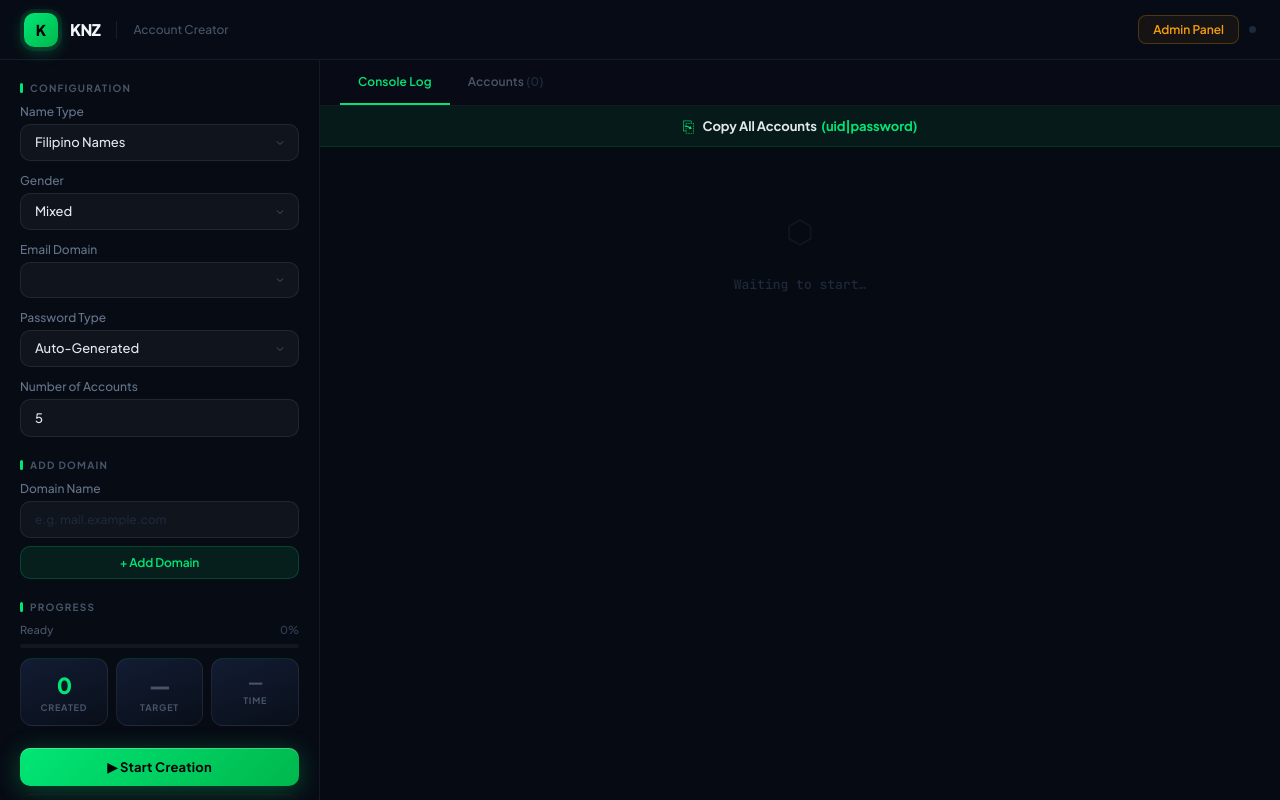
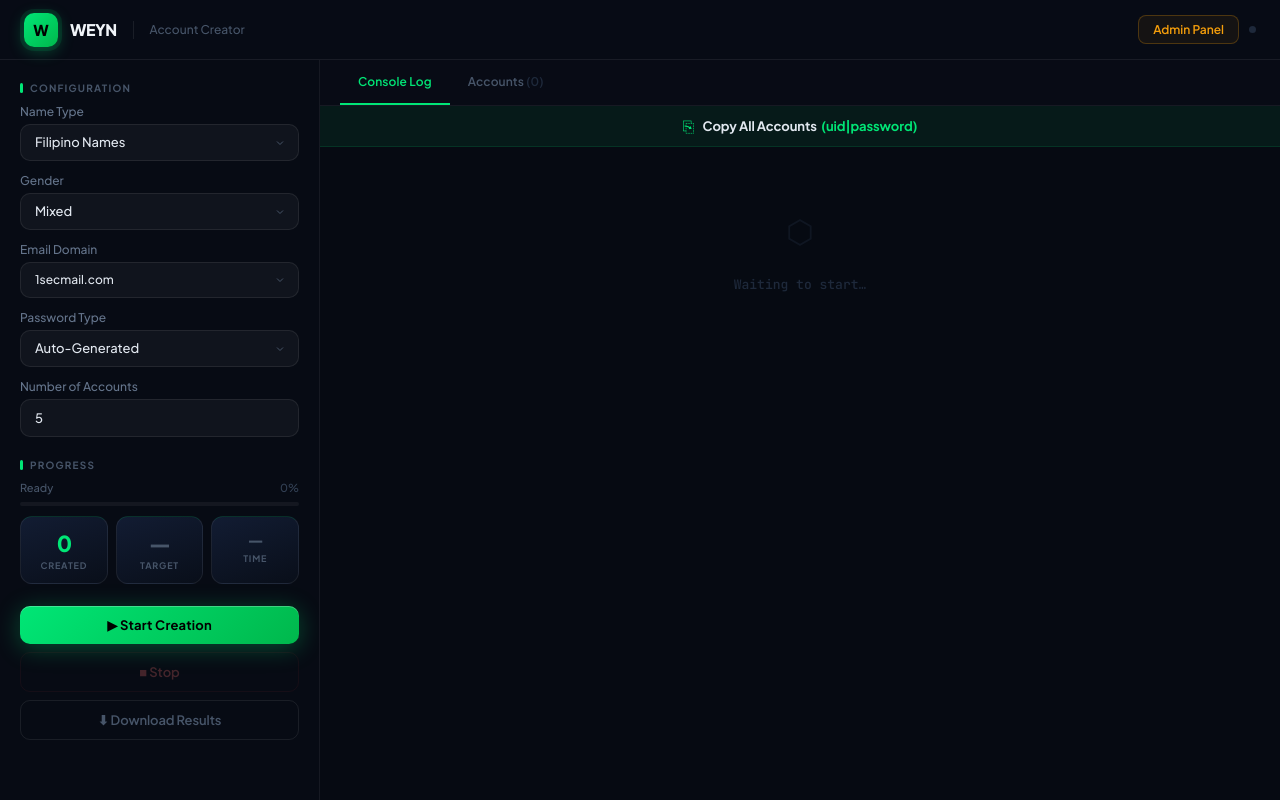
Before and after one commit to leiasaur8-netizen/kriet, a Flask app: template templates/index.html in a window 1280 px wide. Run offline with Flask 3, Linux system fonts and the light colour scheme; the template is opened without the code that fills it: most values are stand-ins (such as "Sample title", 1, 10 or a date in 2020); lists and menus that the app fills with data are empty; parts of the project's set-up code (start-up, migrations or seed data) failed here and were passed over.

Commit message:
Add files via upload

```diff
--- a/templates/admin.html
+++ b/templates/admin.html
@@ -3,7 +3,7 @@
 <head>
 <meta charset="UTF-8">
 <meta name="viewport" content="width=device-width, initial-scale=1.0">
-<title>KNZ — Admin</title>
+<title>WEYN — Admin</title>
 <link rel="preconnect" href="https://fonts.googleapis.com">
 <link href="https://fonts.googleapis.com/css2?family=Plus+Jakarta+Sans:wght@300;400;500;600;700;800&family=JetBrains+Mono:wght@400;500&display=swap" rel="stylesheet">
 <style>
@@ -523,8 +523,8 @@
 <body>
 
 <header>
-  <div class="logo-mark">K</div>
-  <span class="logo-text">KNZ</span>
+  <div class="logo-mark">W</div>
+  <span class="logo-text">WEYN</span>
   <div class="logo-sep"></div>
   <span class="admin-badge">ADMIN</span>
   <div class="header-actions">
--- a/templates/admin_login.html
+++ b/templates/admin_login.html
@@ -3,7 +3,7 @@
 <head>
 <meta charset="UTF-8">
 <meta name="viewport" content="width=device-width, initial-scale=1.0">
-<title>KNZ — Admin</title>
+<title>WEYN — Admin</title>
 <link rel="preconnect" href="https://fonts.googleapis.com">
 <link href="https://fonts.googleapis.com/css2?family=Plus+Jakarta+Sans:wght@400;500;600;700;800&family=JetBrains+Mono:wght@400&display=swap" rel="stylesheet">
 <style>
@@ -165,8 +165,8 @@
 <div class="grid-bg"></div>
 <div class="card">
   <div class="logo">
-    <div class="logo-icon">K</div>
-    <div class="logo-name">KNZ</div>
+    <div class="logo-icon">W</div>
+    <div class="logo-name">WEYN</div>
     <div class="logo-sub">Admin Panel</div>
   </div>
   <div>
--- a/templates/index.html
+++ b/templates/index.html
@@ -3,7 +3,7 @@
 <head>
 <meta charset="UTF-8">
 <meta name="viewport" content="width=device-width, initial-scale=1.0">
-<title>KNZ — FB Account Creator</title>
+<title>WEYN — FB Account Creator</title>
 <link rel="preconnect" href="https://fonts.googleapis.com">
 <link href="https://fonts.googleapis.com/css2?family=Plus+Jakarta+Sans:wght@300;400;500;600;700;800&family=JetBrains+Mono:wght@400;500&display=swap" rel="stylesheet">
 <style>
@@ -668,8 +642,8 @@
 <body>
 
 <header>
-  <div class="logo-mark">K</div>
-  <span class="logo-text">KNZ</span>
+  <div class="logo-mark">W</div>
+  <span class="logo-text">WEYN</span>
   <div class="logo-sep"></div>
   <span class="logo-sub">Account Creator</span>
   <span class="running-badge" id="runningBadge">
@@ -714,6 +685,7 @@
         <div class="form-group">
           <label class="field-label">Email Domain</label>
           <select id="emailDomain" onchange="onDomainChange()">
+            <option value="1secmail.com">1secmail.com</option>
           </select>
         </div>
 
@@ -743,19 +715,11 @@
       </div>
     </div>
 
-    <div>
-      <div class="section-label">Add Domain</div>
-      <div style="display:flex;flex-direction:column;gap:8px;">
-        <div class="form-group">
-          <label class="field-label">Domain Name</label>
-          <input type="text" id="newDomainInput" placeholder="e.g. mail.example.com"
-                 style="font-size:12px;"
-                 onkeydown="if(event.key==='Enter') addUserDomain()">
-        </div>
-        <button class="btn" id="btnAddDomain"
-                style="background:rgba(0,230,118,0.09);border:1px solid rgba(0,230,118,0.2);color:#00e676;font-size:12px;padding:8px 12px;"
-                onclick="addUserDomain()">+ Add Domain</button>
-        <div id="addDomainMsg" style="display:none;font-size:11px;font-weight:600;padding:5px 10px;border-radius:6px;text-align:center;"></div>
+    <div id="proxyInfoBar" style="display:none;align-items:center;gap:8px;background:rgba(0,230,118,0.05);border:1px solid rgba(0,230,118,0.15);border-radius:10px;padding:9px 13px;">
+      <span style="font-size:16px;">🛡</span>
+      <div style="flex:1;min-width:0;">
+        <div style="font-size:11px;font-weight:700;color:#00e676;" id="proxyInfoLabel">0 proxies active</div>
+        <div style="font-size:10px;color:#334155;margin-top:1px;">Managed in Admin → Proxies</div>
       </div>
     </div>
 
@@ -855,8 +829,8 @@ function _stopTicker() {
 
 async function loadDomains() {
   try {
-    const r = await fetch('/api/domains', { cache: 'no-store' });
-    if (!r.ok) { console.warn('[loadDomains] non-OK status', r.status); return; }
+    const r = await fetch('/api/domains');
+    if (!r.ok) return;
     const d = await r.json();
     _customDomains = d.custom || [];
     const sel = document.getElementById('emailDomain');
@@ -865,7 +839,7 @@ async function loadDomains() {
     (d.temp || []).forEach(dom => {
       const o = document.createElement('option');
       o.value = dom;
-      const tag = dom === 'harakirimail.com' ? ' (w/code)' : '';
+      const tag = dom.includes('1secmail') ? ' (no code)' : ' (w/code)';
       o.textContent = dom + tag;
       sel.appendChild(o);
     });
@@ -877,22 +851,7 @@ async function loadDomains() {
     });
     if ([...sel.options].some(o => o.value === prev)) sel.value = prev;
     onDomainChange();
-  } catch(e) { console.error('[loadDomains error]', e); }
-}
-
-function _addDomainToDropdown(domain) {
-  const sel = document.getElementById('emailDomain');
-  if ([...sel.options].some(o => o.value === domain)) {
-    sel.value = domain;
-    onDomainChange();
-    return;
-  }
-  const o = document.createElement('option');
-  o.value = domain;
-  o.textContent = domain + ' (w/code)';
-  sel.appendChild(o);
-  sel.value = domain;
-  onDomainChange();
+  } catch(e) {}
 }
 
 function onDomainChange() {
@@ -907,118 +866,8 @@ document.addEventListener('DOMContentLoaded', () => {
     document.getElementById('userNameBadge').textContent = _userName;
   }
   loadDomains();
-  loadKeyInfo();
+  loadProxyStatus();
 });
-
-// ── Key expiry countdown ───────────────────────────────────────────────────
-let _expiryAt = null;
-let _expiryTick = null;
-
-function _fmtExpiry(secsLeft) {
-  if (secsLeft <= 0) return 'EXPIRED';
-  const d = Math.floor(secsLeft / 86400);
-  const h = Math.floor((secsLeft % 86400) / 3600);
-  const m = Math.floor((secsLeft % 3600) / 60);
-  const s = secsLeft % 60;
-  if (d > 0) return `${d}d ${h}h`;
-  if (h > 0) return `${h}h ${m}m`;
-  return `${m}m ${s}s`;
-}
-
-function _tickExpiry() {
-  if (!_expiryAt) return;
-  const chip  = document.getElementById('expiryChip');
-  const label = document.getElementById('expiryLabel');
-  const left  = Math.max(0, Math.floor(_expiryAt - Date.now() / 1000));
-  label.textContent = _fmtExpiry(left);
-  chip.className = 'expiry-chip show';
-  if (left <= 0) {
-    chip.classList.add('critical');
-  } else if (left <= 3600) {
-    chip.classList.add('critical');
-    chip.classList.remove('warning');
-  } else if (left <= 86400) {
-    chip.classList.add('warning');
-    chip.classList.remove('critical');
-  }
-}
-
-async function loadKeyInfo() {
-  try {
-    const r = await fetch('/api/key-info');
-    if (!r.ok) return;
-    const d = await r.json();
-    if (d.expires_at) {
-      _expiryAt = d.expires_at;
-      _tickExpiry();
-      if (_expiryTick) clearInterval(_expiryTick);
-      _expiryTick = setInterval(_tickExpiry, 1000);
-    }
-  } catch(e) {}
-}
-
-// ── User domain add ────────────────────────────────────────────────────────
-async function addUserDomain() {
-  const input = document.getElementById('newDomainInput');
-  const btn   = document.getElementById('btnAddDomain');
-  const msg   = document.getElementById('addDomainMsg');
-  const domain = (input.value || '').trim().toLowerCase();
-  if (!domain || !domain.includes('.')) {
-    msg.style.display = 'block';
-    msg.style.background = 'rgba(239,68,68,0.1)';
-    msg.style.border = '1px solid rgba(239,68,68,0.2)';
-    msg.style.color = '#f87171';
-    msg.textContent = 'Enter a valid domain';
-    setTimeout(() => { msg.style.display = 'none'; }, 2500);
-    return;
-  }
-  btn.disabled = true;
-  btn.textContent = 'Adding…';
-  try {
-    const r = await fetch('/api/user/add-domain', {
-      method: 'POST',
-      headers: { 'Content-Type': 'application/json' },
-      body: JSON.stringify({ domain }),
-    });
-    const d = await r.json();
-    if (d.status === 'added') {
-      msg.style.display = 'block';
-      msg.style.background = 'rgba(0,230,118,0.1)';
-      msg.style.border = '1px solid rgba(0,230,118,0.2)';
-      msg.style.color = '#00e676';
-      msg.textContent = '✓ ' + domain + ' added';
-      input.value = '';
-      await loadDomains();
-      const _sel = document.getElementById('emailDomain');
-      if ([..._sel.options].some(o => o.value === domain)) {
-        _sel.value = domain;
-        onDomainChange();
-      } else {
-        _addDomainToDropdown(domain);
-      }
-    } else if (d.status === 'exists') {
-      msg.style.display = 'block';
-      msg.style.background = 'rgba(251,191,36,0.1)';
-      msg.style.border = '1px solid rgba(251,191,36,0.2)';
-      msg.style.color = '#fbbf24';
-      msg.textContent = 'Domain already exists';
-      _addDomainToDropdown(domain);
-    } else {
-      msg.style.display = 'block';
-      msg.style.background = 'rgba(239,68,68,0.1)';
-      msg.style.border = '1px solid rgba(239,68,68,0.2)';
-      msg.style.color = '#f87171';
-      msg.textContent = d.error || 'Failed to add domain';
-    }
-  } catch(e) {
-    msg.style.display = 'block';
-    msg.style.color = '#f87171';
-    msg.textContent = 'Network error';
-  }
-  btn.disabled = false;
-  btn.textContent = '+ Add Domain';
-  setTimeout(() => { msg.style.display = 'none'; }, 3000);
-}
 
 function onPassTypeChange() {
   const v = document.getElementById('passwordType').value;
@@ -1314,6 +1163,20 @@ function setRunning(running) {
   document.getElementById('runningBadge').classList.toggle('visible', running);
 }
 
+async function loadProxyStatus() {
+  try {
+    const d = await fetch('/admin/proxies').then(r => r.json());
+    const alive = d.alive || 0;
+    const bar   = document.getElementById('proxyInfoBar');
+    if (alive > 0) {
+      document.getElementById('proxyInfoLabel').textContent = `${alive} prox${alive === 1 ? 'y' : 'ies'} active`;
+      bar.style.display = 'flex';
+    } else {
+      bar.style.display = 'none';
+    }
+  } catch(e) {}
+}
+
 async function startJob() {
   const nameType       = document.getElementById('nameType').value;
   const emailDomain    = document.getElementById('emailDomain').value;
@@ -1327,6 +1190,9 @@ async function startJob() {
   createdCount = 0; targetCount = count; startTime = Date.now();
   allAccounts = [];
   document.getElementById('statCreated').textContent = '0';
+  document.getElementById('proxyStatRow').style.display = 'none';
+  document.getElementById('statProxyActive').textContent  = '—';
+  document.getElementById('statProxyRemoved').textContent = '0';
   document.getElementById('statTotal').textContent   = count;
   document.getElementById('statTime').textContent    = '0s';
   document.getElementById('statTime').style.color    = '';
@@ -1367,6 +1233,12 @@ function _connectStream(jobId) {
     if (msg.type === 'account') addAccount(msg.data);
     if (msg.type === 'confirm_code') autofillCode(msg.uid, msg.code);
     if (msg.type === 'confirm_result') handleConfirmResult(msg.uid, msg.status, msg.method);
+    if (msg.type === 'proxy_stat') {
+      const row = document.getElementById('proxyStatRow');
+      row.style.display = 'flex';
+      document.getElementById('statProxyActive').textContent  = msg.active;
+      document.getElementById('statProxyRemoved').textContent = msg.removed;
+    }
     if (msg.type === 'done') {
       addLog(msg.msg, 'success');
       setRunning(false);
```
Also changed, not shown: other parts of templates/index.html (+10 -29 lines), templates/login.html (+13 -13 lines).
